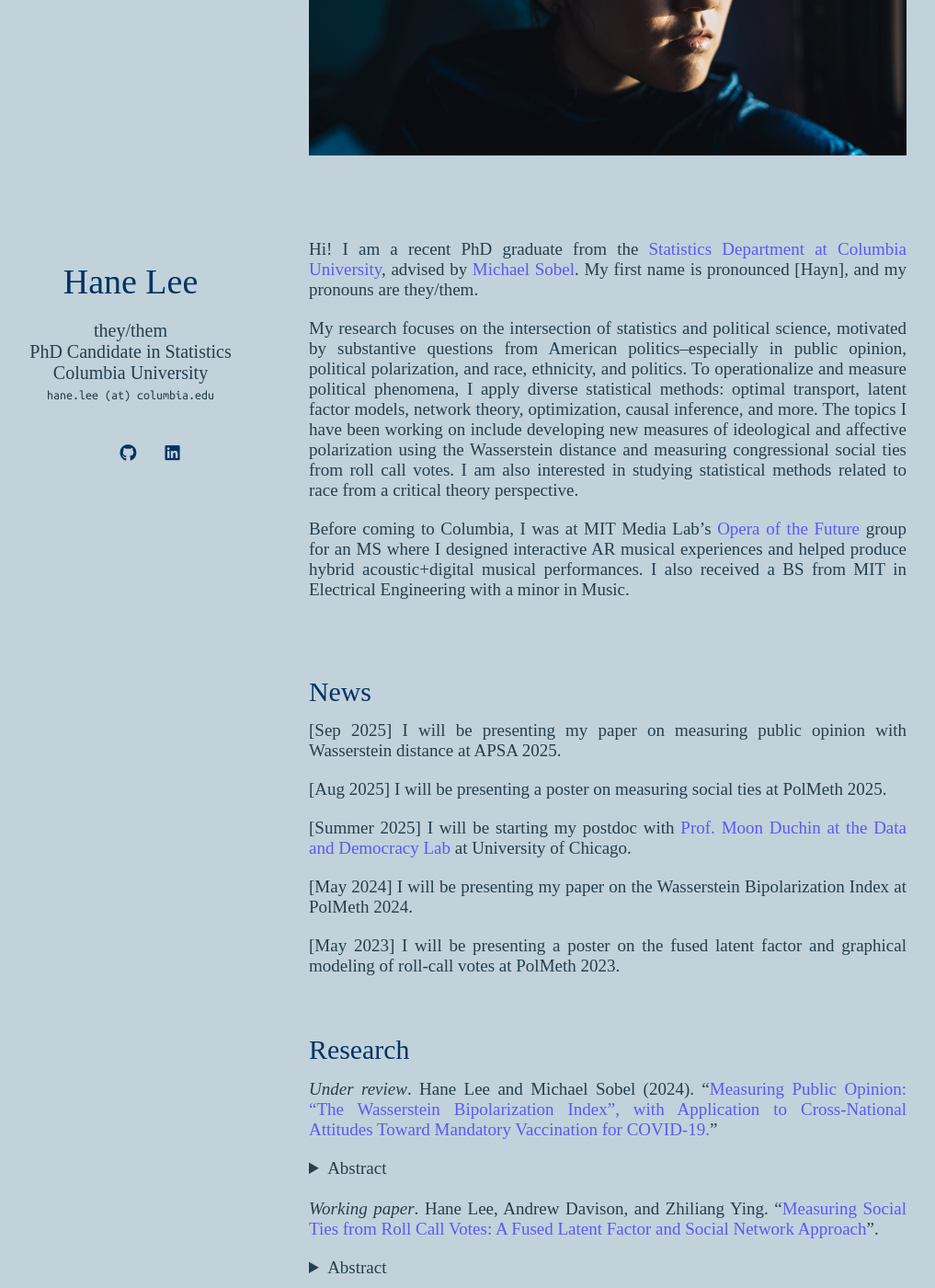
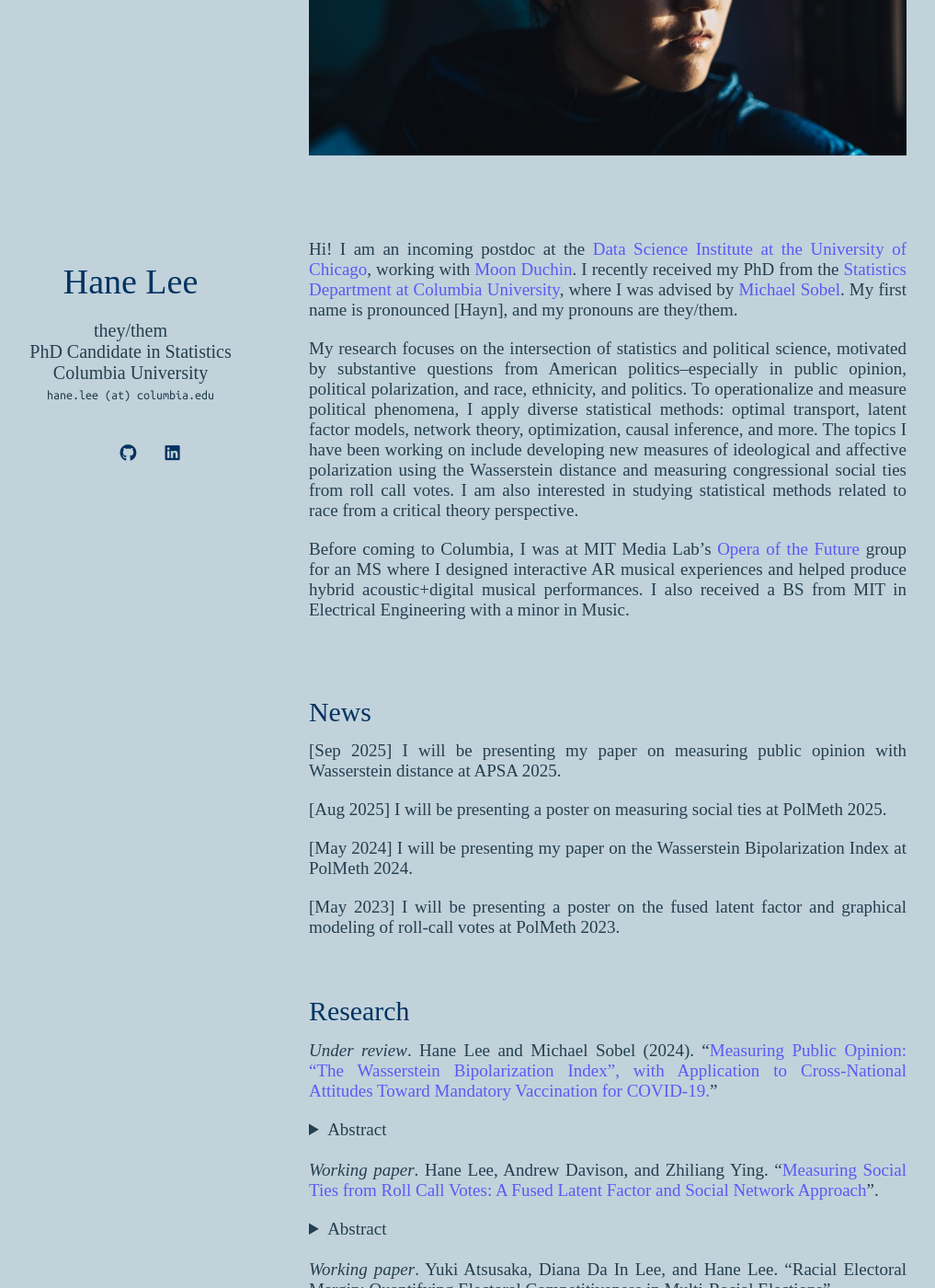
Before and after one commit to hanelee/hanelee.github.io, a Jekyll site: the page built from index.md, in a window 1280 px wide and 1400 px high, scrolled down 451 px. Shown: the whole window at 92% size, without its empty margins (134-1151 px from the left). Built offline with Jekyll 4.4.1, drawn with Linux system fonts in a browser that asks for light colours; nearby versions of some CDN libraries; some web fonts are replaced; a style sheet for code colours, icons or effects is not loaded.

Commit message:
Update index.md

```diff
--- a/index.md
+++ b/index.md
@@ -6,7 +6,7 @@
 <br><br> <br>
 
 
-Hi! I am a recent PhD graduate from the [Statistics Department at Columbia University](https://stat.columbia.edu/), advised by [Michael Sobel](https://scholar.google.com/citations?user=cuKCFmcAAAAJ&hl=en). My first name is pronounced [Hayn], and my pronouns are they/them.
+Hi! I am an incoming postdoc at the [Data Science Institute at the University of Chicago](https://datascience.uchicago.edu/), working with [Moon Duchin](https://mggg.org/). I recently received my PhD from the [Statistics Department at Columbia University](https://stat.columbia.edu/), where I was advised by [Michael Sobel](https://scholar.google.com/citations?user=cuKCFmcAAAAJ&hl=en). My first name is pronounced [Hayn], and my pronouns are they/them.
 
 My research focuses on the intersection of statistics and political science, motivated by substantive questions from American politics--especially in public opinion, political polarization, and race, ethnicity, and politics. To operationalize and measure political phenomena, I apply diverse statistical methods: optimal transport, latent factor models, network theory, optimization, causal inference, and more. The topics I have been working on include developing new measures of ideological and affective polarization using the Wasserstein distance and measuring congressional social ties from roll call votes. I am also interested in studying statistical methods related to race from a critical theory perspective.
 
@@ -19,8 +19,6 @@
 [Sep 2025] I will be presenting my paper on measuring public opinion with Wasserstein distance at APSA 2025.
 
 [Aug 2025] I will be presenting a poster on measuring social ties at PolMeth 2025.
-
-[Summer 2025] I will be starting my postdoc with [Prof. Moon Duchin at the Data and Democracy Lab](https://mggg.org/team) at University of Chicago.
 
 [May 2024] I will be presenting my paper on the Wasserstein Bipolarization Index at PolMeth 2024.
 
```
